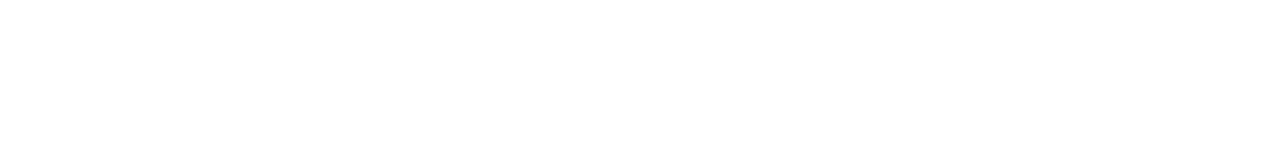
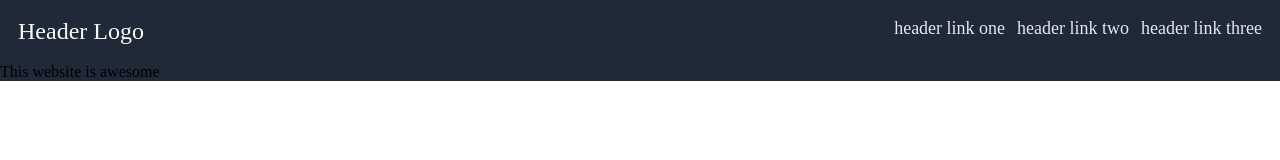
Before and after one commit to Bilalvol1/landing_page, a plain HTML site: page index.html in a window 1280 px wide. Drawn offline with Linux system fonts and the light colour scheme.

Commit message:
Add header

```diff
--- a/index.html
+++ b/index.html
@@ -7,6 +7,18 @@
     <link rel="stylesheet" href="style.css">
 </head>
 <body>
+    <div class="hero">
+        <div class="header">
+            <ul>
+                <li class="logo">Header Logo</li>
+                <li><a href="#">header link one</a></li>
+                <li><a href="#">header link two</a></li>
+                <li><a href="#">header link three</a></li>
+            </ul>
+        </div>
+        <div>This website is awesome</div>
+    </div>
+
 
 </body>
 </html>
--- a/style.css
+++ b/style.css
@@ -0,0 +1,31 @@
+body {
+    margin: 0;
+}
+
+.hero {
+    background-color: #1F2937;
+}
+
+.header {
+    padding: 18px;
+}
+
+.logo {
+    font-size: 24px;
+    color: #F9FAF8;
+    margin-right: auto;
+}
+
+ul {
+    list-style-type: none;
+    padding: 0;
+    margin: 0;
+    display: flex;
+    gap: 12px;
+}
+
+a {
+    text-decoration: none;
+    color: #E5E7EB;
+    font-size: 18px;
+}
```
